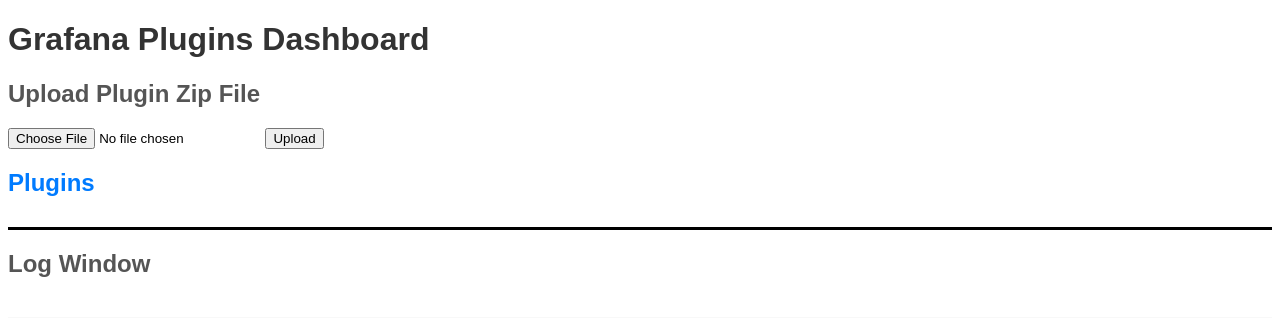
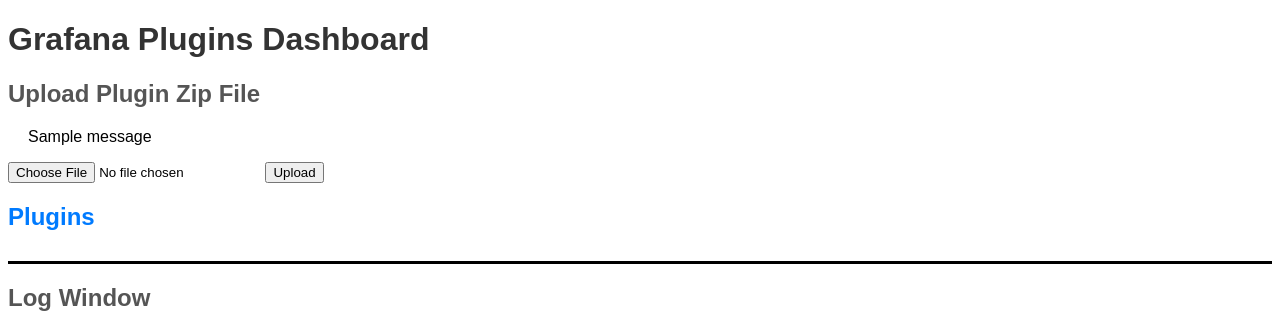
Before and after one commit to Davis8988/grafana-plugins-server, a Flask app: page / in a window 1280 px wide. Shown: the top 318 px of the page. Before the commit the page ends 277 px from the top, so only its background shows below. Run offline with Flask 3, Linux system fonts and the light colour scheme; one stand-in notice (Sample message) is shown; data that the repository does not hold is empty; parts of the project's set-up code (start-up, migrations or seed data) failed here and were passed over.

Commit message:
flash(error_message, 'error')

```diff
--- a/modules/grafana_plugin_file.py
+++ b/modules/grafana_plugin_file.py
@@ -8,7 +8,7 @@ def validate_uploaded_zip_file(zip_file_obj):
     if not zip_file_obj or not helpers.allowed_file(zip_file_obj.filename):
         error_message = f'Error uploading: "{zip_file_obj.filename}" - Invalid file or file type not allowed. Only "*.zip" files are allowed'
         logging.error(error_message)
-        flash(error_message)
+        flash(error_message, 'error')
         return False
     return True
 
@@ -16,6 +16,6 @@ def validate_temp_save_zip_file(zip_file_path):
     if not file_exists(zip_file_path):
         error_message = f'Missing or unreachable uploaded zip file: {zip_file_path} - cannot validate it'
         logging.error(error_message)
-        flash(error_message)
+        flash(error_message, 'error')
         return False
     return True
--- a/templates/index.html
+++ b/templates/index.html
@@ -9,6 +9,16 @@
     <h1>Grafana Plugins Dashboard</h1>
 
     <h2>Upload Plugin Zip File</h2>
+	{% with messages = get_flashed_messages() %}
+	{% if messages %}
+		<ul class=flashes>
+		{% for message in messages %}
+		<li>{{ message }}</li>
+		{% endfor %}
+		</ul>
+	{% endif %}
+	{% endwith %}
+	{% block body %}{% endblock %}
     <form method="POST" action="{{ url_for('upload') }}" enctype="multipart/form-data">
         </select>
         <input type="file" name="file">
```
